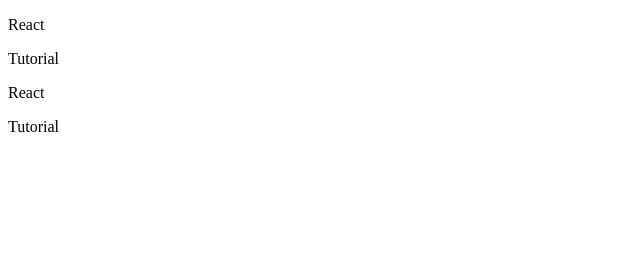
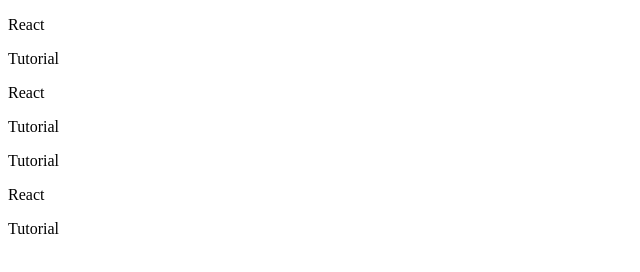
Before and after one commit to isaiah973/React-Tutorial, a plain HTML site: page index.html in a window 1280 px wide. Shown: the whole page, without its empty margins (0-640 px from the left). Drawn offline with Linux system fonts and the light colour scheme.

Commit message:
added them back

```diff
--- a/index.html
+++ b/index.html
@@ -11,6 +11,9 @@
     <p>Tutorial</p>
     <p>React</p>
     <p>Tutorial</p>
+    <p>Tutorial</p>
+    <p>React</p>
+    <p>Tutorial</p>
 
   </div>
 </body>
```
